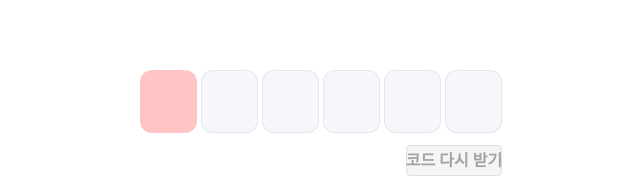
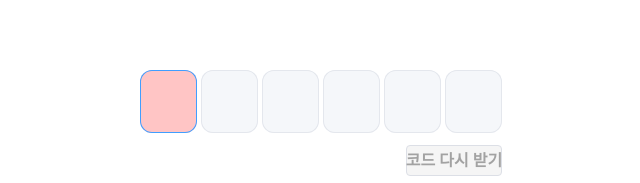
Before and after one commit to sin-hyunjin/Chkapoka-client, a Vue app: page / in a window 1280 px wide. Shown: the part 181-364 px from the top of the page, without its empty margins (319-959 px from the left). Built offline with nearby package versions, Linux system fonts and the light colour scheme; a web font is replaced by a local one; what vue-query would draw is missing.

Commit message:
feat: Modify CpEmailNumberInput css

```diff
--- a/src/components/commons/CpEmailNumberInput.vue
+++ b/src/components/commons/CpEmailNumberInput.vue
@@ -404,7 +404,7 @@ const compStyle = computed(() => {
   margin-right: 0;
 }
 
-::v-deep(.el-input__wrapper) {
-  box-shadow: none;
-}
+// ::v-deep(.el-input__wrapper) {
+//   box-shadow: none;
+// }
 </style>
```
